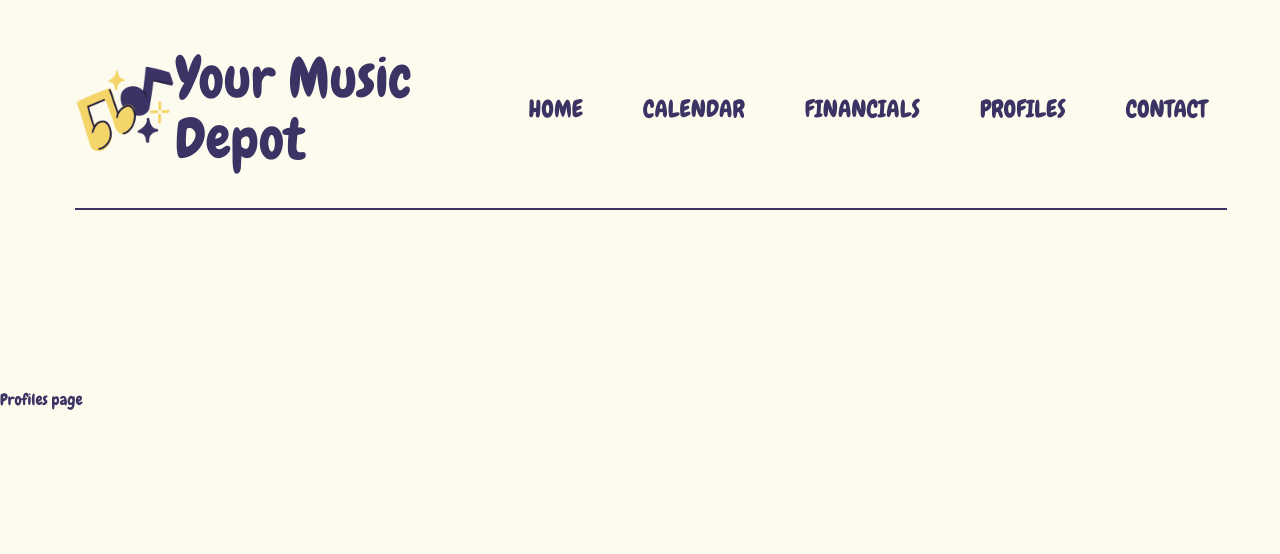
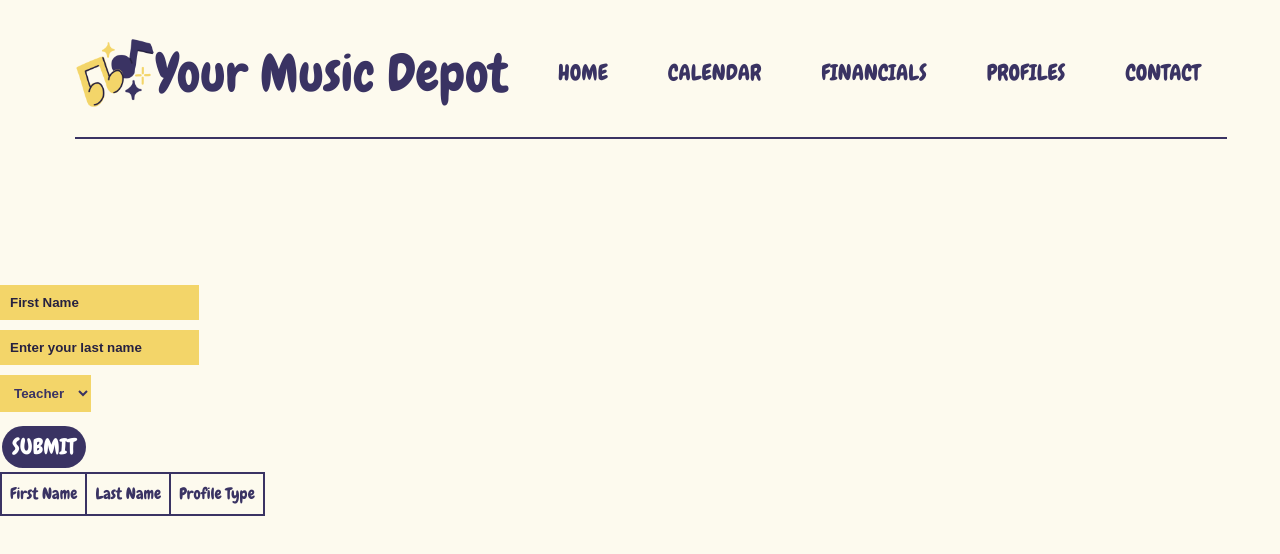
Before and after one commit to Ryan-Boldy/DBAS-6206-Final-Project, a React (Vite) app: page / in a window 1280 px wide. Both pictures are taken after a click on the button "PROFILES". Shown: the top 554 px of the page. Built offline with nearby package versions, Linux system fonts and the light colour scheme.

Commit message:
Almost Doe: Contacts, Profile (and therefore Financials) )

```diff
--- a/src/components/Contact.tsx
+++ b/src/components/Contact.tsx
@@ -16,17 +16,34 @@ export default function Contact() {
         }));
     };
 
-    const handleSubmit = (e: FormEvent) => {
+    const handleSubmit = async (e: FormEvent) => {
         e.preventDefault();
+
         // Implement your logic to handle form submission, e.g., sending data to a server
-        console.log('Form data:', formData);
-        // Clear the form after submission
+        try {
+            const response = await fetch('your-api-endpoint', {
+                method: 'POST',
+                headers: {
+                    'Content-Type': 'application/json',
+                },
+                body: JSON.stringify(formData),
+            });
+
+            if (response.ok) {
+                console.log('Form data submitted successfully');
+                // Clear the form after successful submission
                 setFormData({
                     name: '',
                     email: '',
                     subject: '',
                     message: '',
                 });
+            } else {
+                console.error('Error submitting form data');
+            }
+        } catch (error) {
+            console.error('Error:', error);
+        }
     };
 
     return (
@@ -35,9 +52,11 @@ export default function Contact() {
                 {/* Left half - Title and Paragraph */}
                 <div style={{ flex: 1, textAlign: 'left', marginRight: '20px' }}>
                     <h2>Contact Us</h2>
-                    <p>
-                        Feel free to reach out to us with any questions, feedback, or inquiries. We'll get back to you as soon as possible.
-                    </p>
+                    <p>Please fill out the form to send us an email.</p>
+                    <h3>E-mail:</h3>
+                    <p>customerservice@yourmusicemails.com</p>
+                    <h3>Phone:</h3>
+                    <p>(905)-316-7831</p>
                 </div>
 
                 {/* Right half - Contact Form */}
@@ -45,20 +64,51 @@ export default function Contact() {
                     {/* Form */}
                     <form style={{ display: 'flex', flexDirection: 'column' }} onSubmit={handleSubmit}>
                         {/* Name input */}
-                        <label htmlFor="name">Name:</label>
-                        <input type="text" id="name" name="name" value={formData.name} onChange={handleChange} required />
+                        <input
+                            type="text"
+                            id="name"
+                            name="name"
+                            value={formData.name}
+                            onChange={handleChange}
+                            required
+                            placeholder="Name"
+                            className="input-field"
+                        />
 
                         {/* Email input */}
-                        <label htmlFor="email">Email:</label>
-                        <input type="email" id="email" name="email" value={formData.email} onChange={handleChange} required />
+                        <input
+                            type="email"
+                            id="email"
+                            name="email"
+                            value={formData.email}
+                            onChange={handleChange}
+                            required
+                            placeholder="Email"
+                            className="input-field"
+                        />
 
                         {/* Subject input */}
-                        <label htmlFor="subject">Subject:</label>
-                        <input type="text" id="subject" name="subject" value={formData.subject} onChange={handleChange} required />
+                        <input
+                            type="text"
+                            id="subject"
+                            name="subject"
+                            value={formData.subject}
+                            onChange={handleChange}
+                            required
+                            placeholder="Subject"
+                            className="input-field"
+                        />
 
                         {/* Message input */}
-                        <label htmlFor="message">Message:</label>
-                        <textarea id="message" name="message" value={formData.message} onChange={handleChange} required />
+                        <textarea
+                            id="message"
+                            name="message"
+                            value={formData.message}
+                            onChange={handleChange}
+                            required
+                            placeholder="Message"
+                            className="input-field"
+                        />
 
                         {/* Submit button */}
                         <button className="custom2-btn" type="submit">Submit</button>
--- a/src/components/Home.tsx
+++ b/src/components/Home.tsx
@@ -4,9 +4,9 @@ import piano from "../assets/img/PianoHands.png";
 import guitarline from "../assets/img/GuitarsLinedUp.png";
 export default function Home() {
     return (
-        <div style={{ display: 'flex', justifyContent: 'center', alignItems: 'center', flexDirection: 'column', marginTop: '170px' }}>
+        <div className='content'style={{ display: 'flex', justifyContent: 'center', alignItems: 'center', flexDirection: 'column', marginTop: '170px' }}>
             {/* Landscape Photo */}
-            <img src={guitar} alt="Guitar in Green Leaves" style={{ maxWidth: '100%', maxHeight: '270px', marginBottom: '20px', paddingLeft: '60px'}} />
+            <img src={guitar} alt="Guitar in Green Leaves" style={{ maxWidth: '1000px', maxHeight: '300px', marginBottom: '20px', paddingLeft: '60px'}} />
 
             {/* Text paragraph and three square photos next to each other */}
             <div style={{ display: 'flex', paddingLeft: '100px', paddingRight: '100px'}}>
--- a/src/components/Profiles.tsx
+++ b/src/components/Profiles.tsx
@@ -1,5 +1,94 @@
+import React, { useState } from 'react';
+
+interface Profile {
+  firstName: string;
+  lastName: string;
+  profileType: string;
+}
+
 export default function Profiles() {
-    return (
-        <>Profiles page</>
-    );
+  const [firstName, setFirstName] = useState('');
+  const [lastName, setLastName] = useState('');
+  const [profileType, setProfileType] = useState('Developer');
+  const [profiles, setProfiles] = useState<Array<Profile>>([]);
+
+  const handleSubmit = (e: React.FormEvent) => {
+    e.preventDefault();
+
+    // Update profiles with new entry
+    setProfiles((prevProfiles) => [
+      ...prevProfiles,
+      {
+        firstName,
+        lastName,
+        profileType,
+      },
+    ]);
+
+    // Clear form inputs
+    setFirstName('');
+    setLastName('');
+    setProfileType('Developer');
+  };
+
+  return (
+    <div>
+      {/* Profile Form */}
+      <form onSubmit={handleSubmit}>
+        <div>
+          <input
+            type="text"
+            id="firstName"
+            placeholder="First Name"
+            value={firstName}
+            onChange={(e) => setFirstName(e.target.value)}
+            required
+            className="input-field"
+          />
+        </div>
+
+        <div>
+          <input
+            type="text"
+            id="lastName"
+            placeholder="Enter your last name"
+            value={lastName}
+            onChange={(e) => setLastName(e.target.value)}
+            required
+            className="input-field"
+          />
+        </div>
+
+        <div>
+          <select id="profileType" value={profileType} onChange={(e) => setProfileType(e.target.value)} required className="input-field">
+            <option value="Teacher">Teacher</option>
+            <option value="Student">Student</option>
+            <option value="Other">Other</option>
+          </select>
+        </div>
+
+        <button className="custom-btn" type="submit">Submit</button>
+      </form>
+
+      {/* Profiles Table */}
+      <table>
+        <thead>
+          <tr>
+            <th>First Name</th>
+            <th>Last Name</th>
+            <th>Profile Type</th>
+          </tr>
+        </thead>
+        <tbody>
+          {profiles.map((profile, index) => (
+            <tr key={index}>
+              <td>{profile.firstName}</td>
+              <td>{profile.lastName}</td>
+              <td>{profile.profileType}</td>
+            </tr>
+          ))}
+        </tbody>
+      </table>
+    </div>
+  );
 }
--- a/src/css/index.css
+++ b/src/css/index.css
@@ -27,7 +27,7 @@
   --body-font-family:             'Chewy', cursive, Inter, system-ui, Avenir, Helvetica, Arial, sans-serif;
   --title-font-family:            'Chewy', cursive, Inter, system-ui, Avenir, Helvetica, Arial, sans-serif;
 
-  --h1-font-size:                 56px;
+  --h1-font-size:                 52px;
   --h2-font-size:                 46px;
   --h3-font-size:                 32px;
   --h4-font-size:                 28px;
@@ -35,7 +35,7 @@
   --h6-font-size:                 22px;
   --p-font-size:                  20px;
   --menu-font-size:               14px;
-  --nav-font-size:                24px;
+  --nav-font-size:                22px;
   --btn-font-size:                18px;
   --copyright-font-size:          16px;
 
@@ -73,7 +73,7 @@ h1 {
 }
 
 .company-logo {
-  max-height: 100px; /* Adjust the max height of your logo */
+  max-height: 80px; /* Adjust the max height of your logo */
 }
 
 .navbar {
@@ -120,12 +120,12 @@ h1 {
   color: white;
   font-size: var(--nav-font-size);
   text-transform: uppercase;
-  padding: 8px 16px;
-  border-radius: 20px;
+  padding: 6px 10px;
+  border-radius: 30px;
   background: none;
-  border-radius: 8px;
   border: none;
   font-weight: 500;
+  margin: 4px 2px;
   font-family: inherit;
   cursor: pointer;
   transition: border-color 0.25s;
@@ -136,9 +136,66 @@ h1 {
   background: #F3D569;
 }
 
+.custom-btn {
+  background-color: var(--custom-btn-bg-color) !important;
+  color: white;
+  font-size: var(--nav-font-size);
+  text-transform: uppercase;
+  padding: 6px 10px;
+  border-radius: 30px;
+  background: none;
+  border: none;
+  font-weight: 500;
+  margin: 4px 2px;
+  font-family: inherit;
+  cursor: pointer;
+  transition: border-color 0.25s;
+}
+.custom-btn:hover {
+  font-weight: bold;
+  color: #262140 !important;
+  background: #F3D569;
+}
 .spacer {
   padding-right: 30px;
 }
+
+.input-field {
+  background-color: var(--secondary-color);
+  font-weight: bolder;
+  color: var(--primary-color);
+  border: none;
+  padding: 10px;
+  margin-bottom: 10px;
+}
+
+/* Apply specific styles to the placeholder text */
+.input-field::placeholder {
+  color: var(--link-hover-color);
+}
+
+
+/* Table Styles */
+table {
+  border-collapse: collapse;
+  width: 100%;
+}
+
+th, td {
+  border: 2px solid var(--primary-color);
+  padding: 8px;
+  text-align: left;
+}
+
+th {
+  background-color: transparent;
+  color: var(--primary-color);
+}
+
+td {
+  color: var(--primary-color);
+}
+
 
 @media (prefers-color-scheme: light) {
   :root {
```
Also changed, not shown: src/assets/img/Guitar.png. Lines whose indentation alone changed are shown as unchanged.
